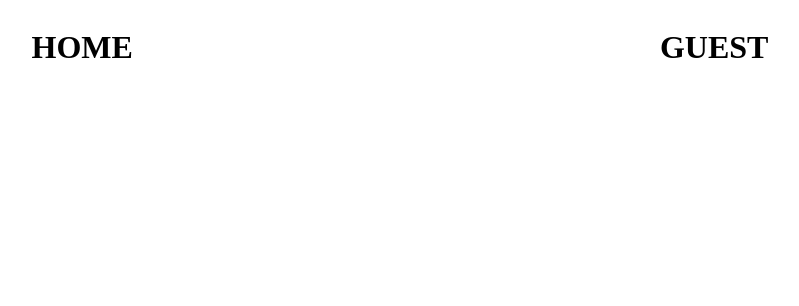
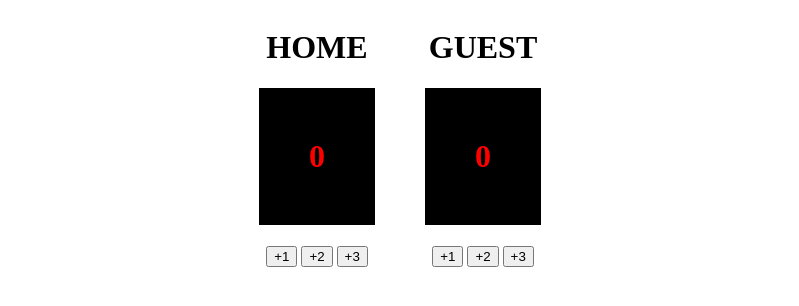
Before and after one commit to anwarrahim/basketball-scoreboard, a plain HTML site: page index.html in a window 1280 px wide. Shown: the whole page, without its empty margins (240-1039 px from the left). Drawn offline with Linux system fonts and the light colour scheme.

Commit message:
add new project

```diff
--- a/index.html
+++ b/index.html
@@ -6,16 +6,28 @@
     <title>Basket Ball Scoreboard</title>
 </head>
 <body>
-<div class="card">
+
     <div class="container">
         <div>
             <h1>HOME</h1>
+            <h1 class="scoreNum" id="home-score-num"> 0 </h1>
+
+            <div class="numSum">
+                <button id="H-increment-1"> +1 </button>
+                <button id="H-increment-2"> +2 </button>
+                <button id="H-increment-3"> +3 </button>
+            </div>
         </div>
         <div>
             <h1>GUEST</h1>
+            <h1 class="scoreNum" id="Guest-score-num"> 0 </h1>
+            <div class="numSum">
+                <button id="G-increment-1"> +1 </button>
+                <button id="G-increment-2"> +2 </button>
+                <button id="G-increment-3"> +3 </button>
+            </div>
         </div>
     </div>
-</div>
 <script src="script.js"></script>
 </body>
 </html>
--- a/resources/style.css
+++ b/resources/style.css
@@ -1,16 +1,44 @@
+@font-face {
+    src: url("/resources/fonts/CursedTimerUlil-Aznm.ttf");
+    /*font-family: cursedTimer;*/
+}
+
+body{
+    text-align: center;
+}
+
+/*.card{*/
+
+/*    background-color: lightskyblue;*/
+/*}*/
 
 
-body{
+
+
+.container{
+   display: flex;
+   justify-content: center;
+    column-gap: 50px;
+   align-items: center;
 
 }
 
-.card{
-
+.home-score{
+    background-color: black;
+    width: 300px;
+    height: 300px;
+    /*font-family: cursedTimer;*/
+    color: red;
+    font-size: 60px;
+}
+.scoreNum{
+    font-family: "cursive";
+    background-color: black;
+    padding: 50px;
+    color: red;
 }
 
-
-.container{
+#numSum{
     display: flex;
     justify-content: space-around;
-
 }
```
